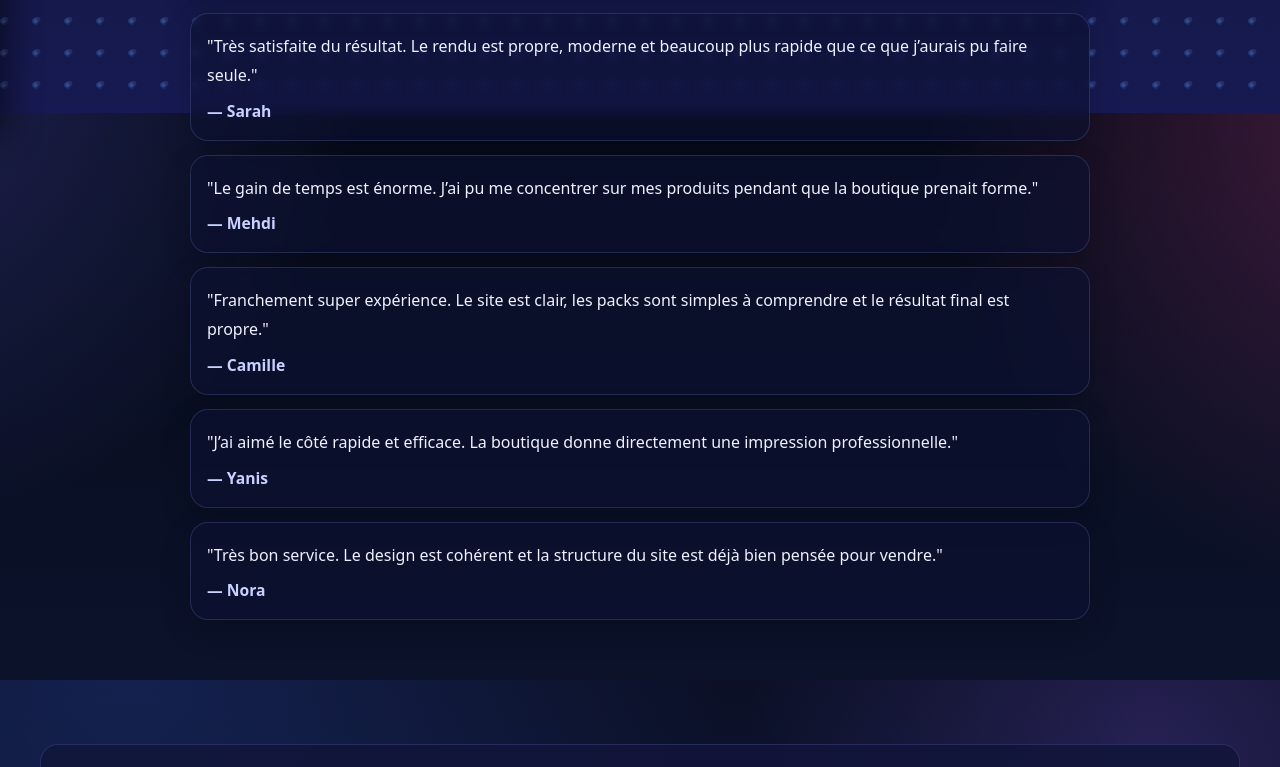
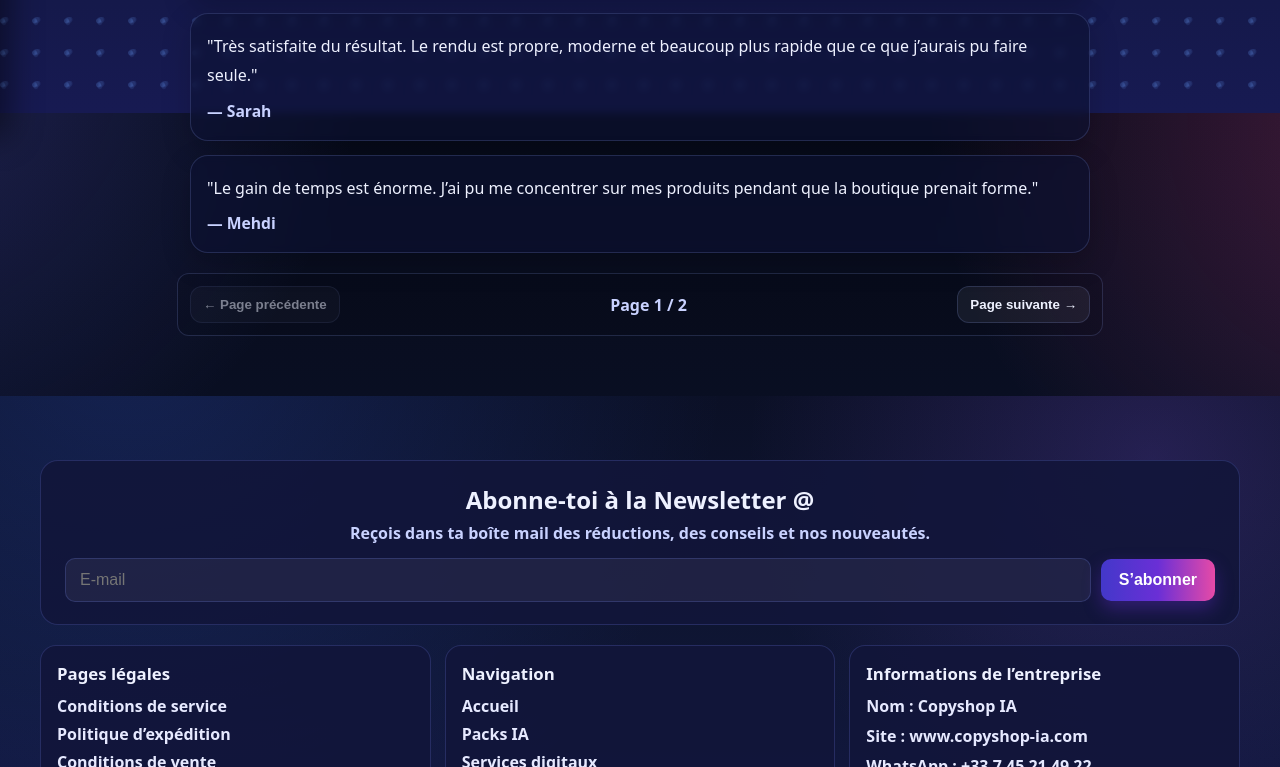
Before and after one commit to Mrfezz/copyshop-ia, a Next.js app: page /avis-clients in a window 1280 px wide. Shown: the part 687-1454 px from the top of the page. Built offline with nearby package versions, Linux system fonts and the light colour scheme.

Commit message:
add pagination to avis clients page

```diff
--- a/app/avis-clients/page.tsx
+++ b/app/avis-clients/page.tsx
@@ -1,6 +1,6 @@
 "use client";
 
-import React from "react";
+import React, { useMemo, useState } from "react";
 import Link from "next/link";
 
 const COLORS = {
@@ -19,6 +19,8 @@ const COLORS = {
   violetDeep: "#4338ca",
   pink: "#e64aa7",
 };
+
+const PAGE_SIZE = 5;
 
 const TESTIMONIALS = [
   {
@@ -63,6 +65,17 @@ const TESTIMONIALS = [
 ];
 
 export default function AvisClientsPage() {
+  const [page, setPage] = useState(0);
+
+  const pageCount = useMemo(() => {
+    return Math.max(1, Math.ceil(TESTIMONIALS.length / PAGE_SIZE));
+  }, []);
+
+  const pagedTestimonials = useMemo(() => {
+    const start = page * PAGE_SIZE;
+    return TESTIMONIALS.slice(start, start + PAGE_SIZE);
+  }, [page]);
+
   return (
     <main style={styles.page}>
       <div style={styles.bgGradient} />
@@ -89,13 +102,45 @@ export default function AvisClientsPage() {
           </div>
 
           <div style={styles.reviewsList}>
-            {TESTIMONIALS.map((t, index) => (
-              <article key={`${t.name}-${index}`} style={styles.reviewCard}>
+            {pagedTestimonials.map((t, index) => (
+              <article key={`${t.name}-${page}-${index}`} style={styles.reviewCard}>
                 <div style={styles.reviewQuote}>"{t.text}"</div>
                 <div style={styles.reviewName}>— {t.name}</div>
               </article>
             ))}
           </div>
+
+          {TESTIMONIALS.length > PAGE_SIZE && (
+            <div style={styles.pager}>
+              <button
+                type="button"
+                onClick={() => setPage((p) => Math.max(0, p - 1))}
+                disabled={page <= 0}
+                style={{
+                  ...styles.pagerBtn,
+                  ...(page <= 0 ? styles.pagerBtnDisabled : {}),
+                }}
+              >
+                ← Page précédente
+              </button>
+
+              <div style={styles.pagerInfo}>
+                Page <strong>{page + 1}</strong> / {pageCount}
+              </div>
+
+              <button
+                type="button"
+                onClick={() => setPage((p) => Math.min(pageCount - 1, p + 1))}
+                disabled={page >= pageCount - 1}
+                style={{
+                  ...styles.pagerBtn,
+                  ...(page >= pageCount - 1 ? styles.pagerBtnDisabled : {}),
+                }}
+              >
+                Page suivante →
+              </button>
+            </div>
+          )}
         </div>
       </section>
     </main>
@@ -244,4 +289,39 @@ const styles: Record<string, React.CSSProperties> = {
     color: COLORS.muted,
     fontSize: "0.98rem",
   },
+
+  pager: {
+    display: "flex",
+    justifyContent: "space-between",
+    alignItems: "center",
+    gap: 10,
+    padding: "12px",
+    maxWidth: 900,
+    width: "100%",
+    margin: "0 auto",
+    borderRadius: 12,
+    background: "rgba(0,0,0,0.10)",
+    border: `1px solid ${COLORS.panelBorder}`,
+    flexWrap: "wrap",
+  },
+
+  pagerBtn: {
+    padding: "10px 12px",
+    borderRadius: 12,
+    fontWeight: 900,
+    color: COLORS.text,
+    border: `1px solid ${COLORS.panelBorder}`,
+    cursor: "pointer",
+    background: "rgba(255,255,255,0.06)",
+  },
+
+  pagerBtnDisabled: {
+    opacity: 0.5,
+    cursor: "not-allowed",
+  },
+
+  pagerInfo: {
+    color: COLORS.muted,
+    fontWeight: 900,
+  },
 };
```
